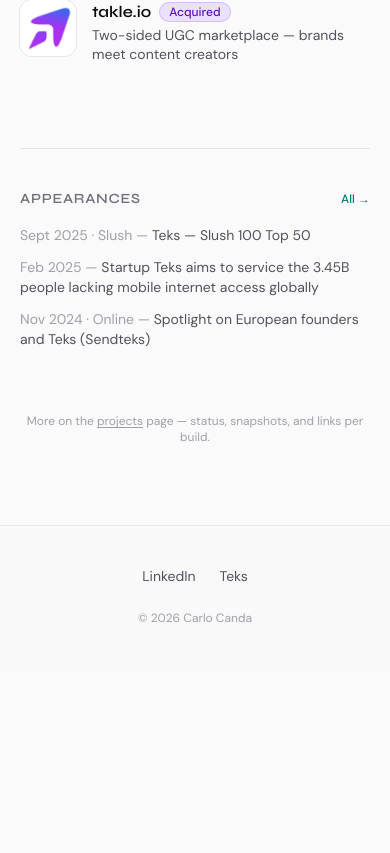
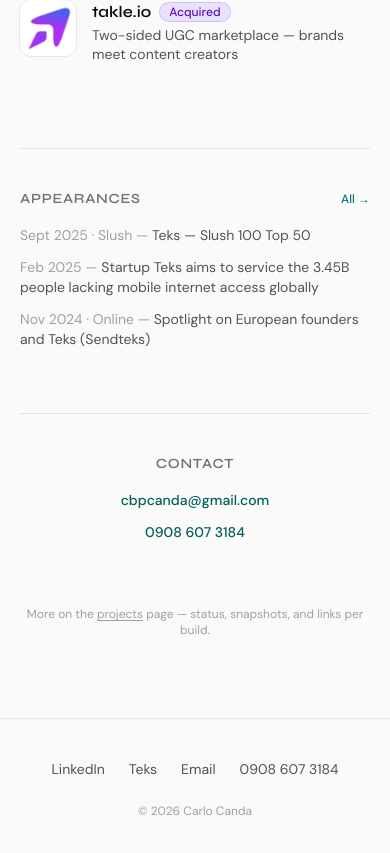
Before and after one commit to cbpcanda/carlocanda, a Next.js app: page / in a window 390 px wide. Shown: the part 967-1820 px from the top of the page. Before the commit the page ends 1633 px from the top, so only its background shows below. Built offline with nearby package versions, Linux system fonts and the light colour scheme.

Commit message:
Add contact section (email, phone) on home and footer
Made-with: Cursor

```diff
--- a/src/app/page.tsx
+++ b/src/app/page.tsx
@@ -150,6 +150,30 @@ export default function Home() {
           </section>
         ) : null}
 
+        <section className="mt-16 border-t border-zinc-200 pt-10 dark:border-zinc-800">
+          <h2 className="font-display text-center text-sm font-semibold uppercase tracking-wider text-zinc-500 dark:text-zinc-400">
+            Contact
+          </h2>
+          <ul className="mt-4 space-y-3 text-center text-sm">
+            <li>
+              <a
+                href={`mailto:${site.contact.email}`}
+                className="font-medium text-teal-800 underline-offset-4 hover:underline dark:text-teal-400"
+              >
+                {site.contact.email}
+              </a>
+            </li>
+            <li>
+              <a
+                href={`tel:${site.contact.phoneTel}`}
+                className="font-medium text-teal-800 underline-offset-4 hover:underline dark:text-teal-400"
+              >
+                {site.contact.phoneLabel}
+              </a>
+            </li>
+          </ul>
+        </section>
+
         <p className="mt-16 text-center text-xs text-zinc-400 dark:text-zinc-500">
           More on the{" "}
           <Link href="/projects" className="underline underline-offset-2 hover:text-zinc-600 dark:hover:text-zinc-300">
--- a/src/components/site-footer.tsx
+++ b/src/components/site-footer.tsx
@@ -17,6 +17,18 @@ export function SiteFooter() {
               {s.label}
             </Link>
           ))}
+          <a
+            href={`mailto:${site.contact.email}`}
+            className="text-zinc-600 underline-offset-4 transition-colors hover:text-zinc-950 hover:underline dark:text-zinc-400 dark:hover:text-zinc-50"
+          >
+            Email
+          </a>
+          <a
+            href={`tel:${site.contact.phoneTel}`}
+            className="text-zinc-600 underline-offset-4 transition-colors hover:text-zinc-950 hover:underline dark:text-zinc-400 dark:hover:text-zinc-50"
+          >
+            {site.contact.phoneLabel}
+          </a>
         </div>
         <p className="mt-6 text-center text-xs text-zinc-400 dark:text-zinc-500">
           © {new Date().getFullYear()} {site.name}
--- a/src/data/site.ts
+++ b/src/data/site.ts
@@ -20,4 +20,11 @@ export const site = {
     },
     { label: "Teks", href: "https://sendteks.com/" },
   ],
+  contact: {
+    email: "cbpcanda@gmail.com",
+    /** `tel:` href (Philippines mobile, E.164) */
+    phoneTel: "+639086073184",
+    /** Human-readable */
+    phoneLabel: "0908 607 3184",
+  },
 } as const;
```
